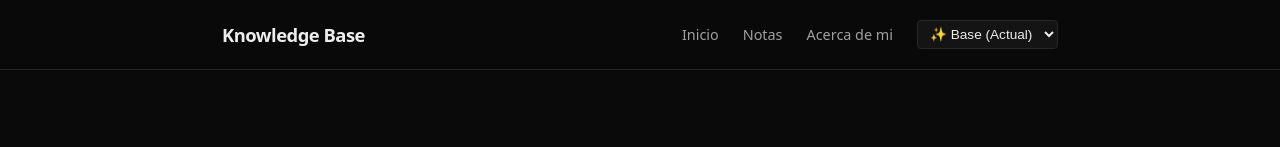
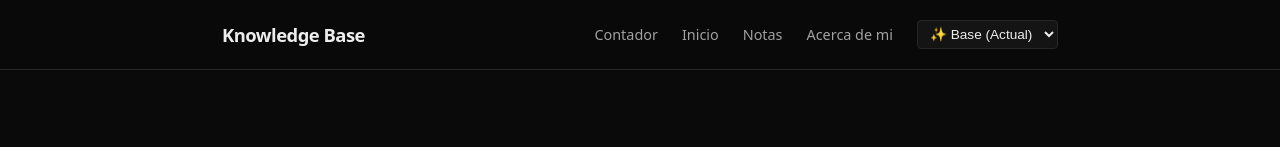
Before and after one commit to Soysalex/mi-base-conocimiento, a plain HTML site: page index.html in a window 1280 px wide. Shown: the top 147 px of the page. Drawn offline with Linux system fonts and the light colour scheme.

Commit message:
Update index.html

```diff
--- a/index.html
+++ b/index.html
@@ -244,6 +244,7 @@
         <div class="container">
             <h1 class="logo">Knowledge Base</h1>
             <nav class="nav-links">
+                <a href="contador.html">Contador</a>
                 <a href="#inicio">Inicio</a>
                 <a href="#notas">Notas</a>
                 <a href="#acerca">Acerca de mi</a>
@@ -257,6 +258,8 @@
             </nav>
         </div>
     </header>
+
+
 
     <!-- Contenido Principal -->
     <main class="main-content container">
```
